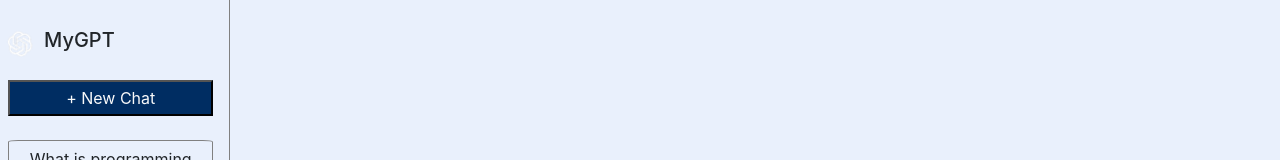
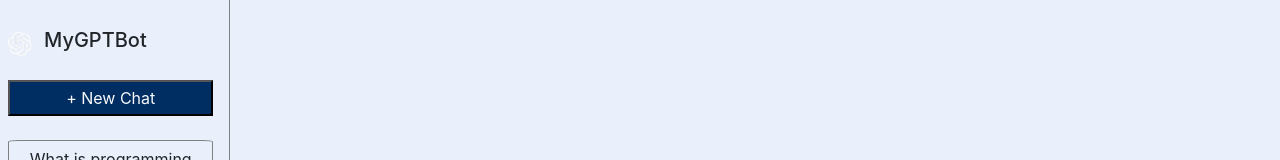
Before and after one commit to akash70629/MyGPT, a React (Create React App) app: page / in a window 1280 px wide. Shown: the top 160 px of the page. Built offline with nearby package versions, Linux system fonts and the light colour scheme.

Commit message:
Update SideDiv.jsx

```diff
--- a/src/components/SideDiv.jsx
+++ b/src/components/SideDiv.jsx
@@ -6,7 +6,7 @@ const SideDiv = () => {
         <div className='firstSideDiv'>
             <div className='d-flex firstSide align-items-center'>
                 <img src="chatLogo.png" width="40px" className='me-1' alt=""/>
-                <h5 className="text-dark">MyGPT</h5>
+                <h5 className="text-dark">MyGPTBot</h5>
             </div>
             <div className='mt-3 me-3 ms-2'>
                 <button className="newChatBtn text-light p-1">+ New Chat</button>
```
